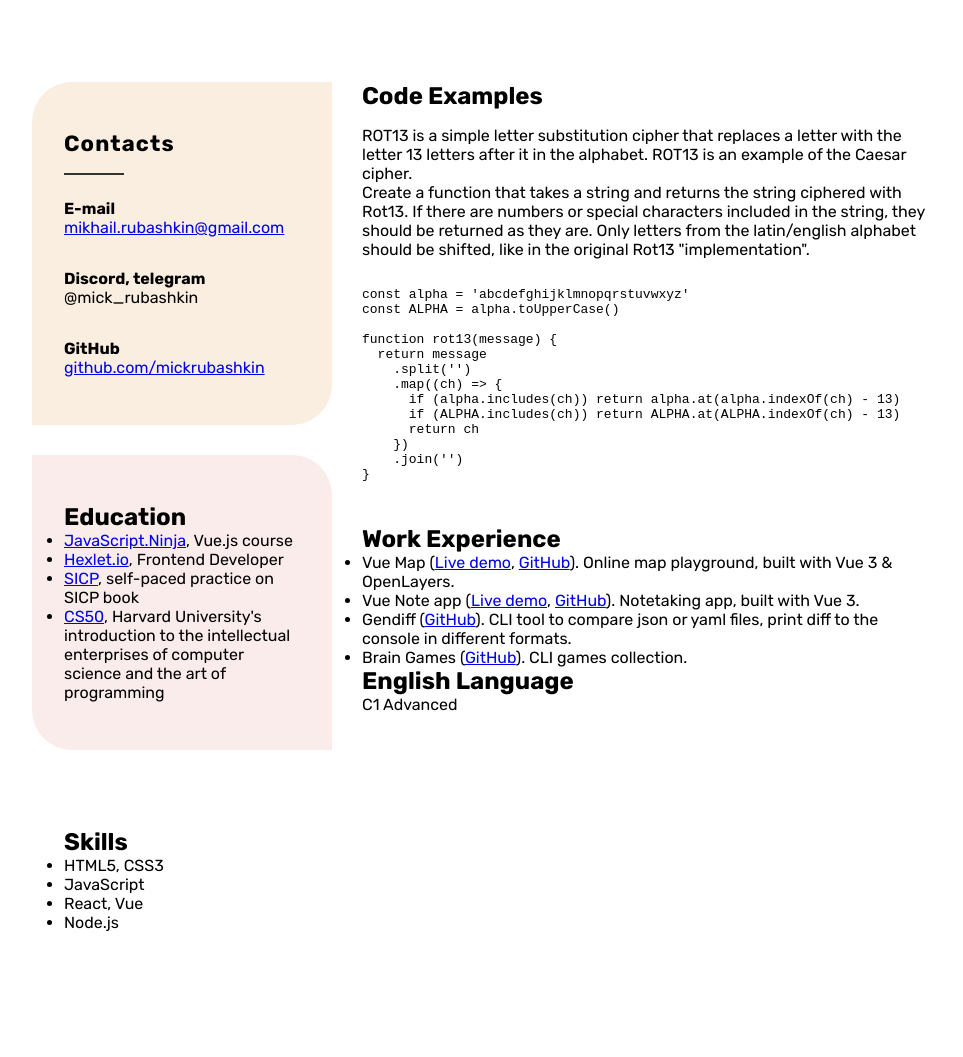
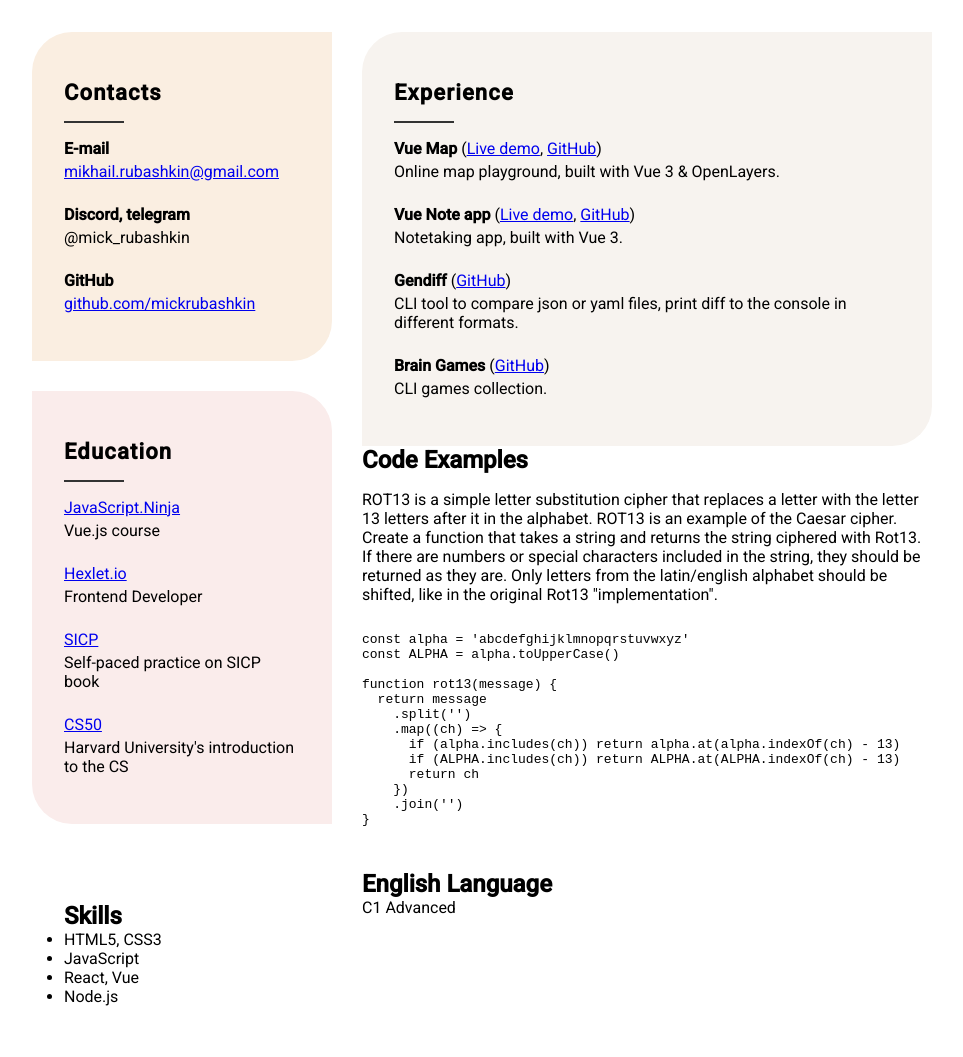
Before and after one commit to mickrubashkin/rsschool-cv, a plain HTML site: page index.html in a window 1280 px wide. Shown: the part 400-1457 px from the top of the page, without its empty margins (158-1121 px from the left). Before the commit the page ends 1430 px from the top, so only its background shows below. Drawn offline with Linux system fonts and the light colour scheme.

Commit message:
feat: style work experience section

```diff
--- a/index.html
+++ b/index.html
@@ -22,6 +22,10 @@
     />
     <link
       href="https://fonts.googleapis.com/css2?family=Rubik:wght@400;700&display=swap"
+      rel="stylesheet"
+    />
+    <link
+      href="https://fonts.googleapis.com/css2?family=Roboto:wght@300;400;500&display=swap"
       rel="stylesheet"
     />
     <link
@@ -58,8 +62,8 @@
         <aside class="aside">
           <section class="contacts box-alter">
             <h3 class="title">Contacts</h3>
-            <ul class="contacts-list">
-              <li class="contact-item">
+            <ul class="item-list">
+              <li class="item">
                 <b>E-mail</b>
                 <span>
                   <a href="mailto:mikhail.rubashkin@gmail.com"
@@ -67,11 +71,11 @@
                   >
                 </span>
               </li>
-              <li class="contact-item">
+              <li class="item">
                 <b>Discord, telegram</b>
                 <span>@mick_rubashkin</span>
               </li>
-              <li class="contact-item">
+              <li class="item">
                 <b>GitHub</b>
                 <a href="https://github.com/mickrubashkin"
                   >github.com/mickrubashkin</a
@@ -81,36 +85,47 @@
           </section>
 
           <section class="education box">
-            <h2>Education</h2>
-            <ul>
-              <li>
+            <h3 class="title">Education</h3>
+            <ul class="item-list">
+              <li class="item">
+                <span>
                   <a
                     href="https://www.youtube.com/playlist?list=PLvTBThJr861yMBhpKafII3HZLAYujuNWw"
                     target="_blank"
                     >JavaScript.Ninja</a
-                >, Vue.js course
+                  >
+                </span>
+                <span>Vue.js course</span>
               </li>
-              <li>
+              <li class="item">
+                <span>
                   <a
                     href="https://hexlet.io/programs/frontend"
                     target="_blank"
                     >Hexlet.io</a
-                >, Frontend Developer
+                  >
+                </span>
+                <span>Frontend Developer</span>
               </li>
-              <li>
+              <li class="item">
+                <span>
                   <a
                     href="https://github.com/mickrubashkin/hexlet-sicp-racket"
                     target="_blank"
                     >SICP</a
-                >, self-paced practice on SICP book
+                  >
+                </span>
+                <span>Self-paced practice on SICP book</span>
               </li>
-              <li>
+              <li class="item">
+                <span>
                   <a
                     href="https://www.youtube.com/channel/UCcabW7890RKJzL968QWEykA"
                     target="_blank"
                     >CS50</a
-                >, Harvard University's introduction to the intellectual
-                enterprises of computer science and the art of programming
+                  >
+                </span>
+                <span>Harvard University's introduction to the CS </span>
               </li>
             </ul>
           </section>
@@ -127,6 +142,65 @@
         </aside>
 
         <div class="wraper">
+          <section class="work-experience box-alter">
+            <h3 class="title">Experience</h3>
+            <ul class="item-list">
+              <li class="item">
+                <p>
+                  <b>Vue Map</b> (<a
+                    href="https://melodious-boba-c1b546.netlify.app/"
+                    target="_blank"
+                    >Live demo</a
+                  >,
+                  <a
+                    href="https://github.com/mickrubashkin/vue-map"
+                    target="_blank"
+                    >GitHub</a
+                  >)
+                </p>
+                <p>Online map playground, built with Vue 3 & OpenLayers.</p>
+              </li>
+              <li class="item">
+                <p>
+                  <b>Vue Note app</b> (<a
+                    href="https://dashing-chimera-bebf95.netlify.app/#/"
+                    target="_blank"
+                    >Live demo</a
+                  >,
+                  <a
+                    href="https://github.com/mickrubashkin/vue-noteapp"
+                    target="_blank"
+                    >GitHub</a
+                  >)
+                </p>
+                <p>Notetaking app, built with Vue 3.</p>
+              </li>
+              <li class="item">
+                <p>
+                  <b>Gendiff</b> (<a
+                    href="https://github.com/mickrubashkin/frontend-project-lvl2"
+                    target="_blank"
+                    >GitHub</a
+                  >)
+                </p>
+                <p>
+                  CLI tool to compare json or yaml files, print diff to the
+                  console in different formats.
+                </p>
+              </li>
+              <li class="item">
+                <p>
+                  <b>Brain Games</b> (<a
+                    href="https://github.com/mickrubashkin/frontend-project-lvl1"
+                    target="_blank"
+                    >GitHub</a
+                  >)
+                </p>
+                <p>CLI games collection.</p>
+              </li>
+            </ul>
+          </section>
+
           <section class="code-examples">
             <h2>Code Examples</h2>
             <div class="description">
@@ -162,59 +236,6 @@ function rot13(message) {
         </pre>
           </section>
 
-          <section class="work-experience">
-            <h2>Work Experience</h2>
-            <ul>
-              <li>
-                <p>
-                  Vue Map (<a
-                    href="https://melodious-boba-c1b546.netlify.app/"
-                    target="_blank"
-                    >Live demo</a
-                  >,
-                  <a
-                    href="https://github.com/mickrubashkin/vue-map"
-                    target="_blank"
-                    >GitHub</a
-                  >). Online map playground, built with Vue 3 & OpenLayers.
-                </p>
-              </li>
-              <li>
-                <p>
-                  Vue Note app (<a
-                    href="https://dashing-chimera-bebf95.netlify.app/#/"
-                    target="_blank"
-                    >Live demo</a
-                  >,
-                  <a
-                    href="https://github.com/mickrubashkin/vue-noteapp"
-                    target="_blank"
-                    >GitHub</a
-                  >). Notetaking app, built with Vue 3.
-                </p>
-              </li>
-              <li>
-                <p>
-                  Gendiff (<a
-                    href="https://github.com/mickrubashkin/frontend-project-lvl2"
-                    target="_blank"
-                    >GitHub</a
-                  >). CLI tool to compare json or yaml files, print diff to the
-                  console in different formats.
-                </p>
-              </li>
-              <li>
-                <p>
-                  Brain Games (<a
-                    href="https://github.com/mickrubashkin/frontend-project-lvl1"
-                    target="_blank"
-                    >GitHub</a
-                  >). CLI games collection.
-                </p>
-              </li>
-            </ul>
-          </section>
-
           <section class="language">
             <h2>English Language</h2>
             <p>C1 Advanced</p>
--- a/style.css
+++ b/style.css
@@ -3,7 +3,7 @@
 }
 
 body {
-  font-family: 'Rubik', sans-serif;
+  font-family: 'Roboto', sans-serif;
 }
 
 body,
@@ -23,17 +23,29 @@ li {
 }
 
 .box {
-  max-width: 300px;
   padding: 48px 32px;
   border-top-right-radius: 40px;
   border-bottom-left-radius: 40px;
 }
 
 .box-alter {
-  max-width: 300px;
   padding: 48px 32px;
   border-top-left-radius: 40px;
   border-bottom-right-radius: 40px;
+}
+
+.item-list {
+  display: flex;
+  flex-direction: column;
+  gap: 24px;
+  padding-top: 16px;
+  list-style: none;
+}
+
+.item {
+  display: flex;
+  flex-direction: column;
+  gap: 4px;
 }
 
 .title {
@@ -55,10 +67,11 @@ li {
 .header {
   display: flex;
   gap: 30px;
-  padding: 50px 30px;
+  padding: 50px 30px 0 30px;
 }
 
 .avatar {
+  max-width: 300px;
   flex-shrink: 0;
   display: flex;
   justify-content: center;
@@ -80,12 +93,13 @@ li {
 .name {
   margin: 0;
   max-width: 200px;
-  font-size: 36px;
+  font-size: 42px;
   line-height: 36px;
+  letter-spacing: 1.3px;
 }
 
 .role {
-  padding-top: 8px;
+  padding-top: 16px;
   font-weight: 400;
   line-height: 1;
 }
@@ -110,6 +124,7 @@ li {
 }
 
 .aside {
+  max-width: 300px;
   display: flex;
   flex-direction: column;
   justify-content: space-between;
@@ -117,28 +132,14 @@ li {
   flex-shrink: 0;
 }
 
-/* *************** */
-/* CONTACTS */
-/* *************** */
 .contacts {
   background-color: #faeee1;
 }
 
-.contacts-list {
-  display: flex;
-  flex-direction: column;
-  gap: 24px;
-  padding-top: 16px;
-  list-style: none;
-}
-
-.contact-item {
-  padding-top: 8px;
-}
-
-/* *************** */
-/* EDUCATION */
-/* *************** */
 .education {
   background-color: #faeceb;
 }
+
+.work-experience {
+  background-color: #f7f3ef;
+}
```
Lines whose indentation alone changed are shown as unchanged.
